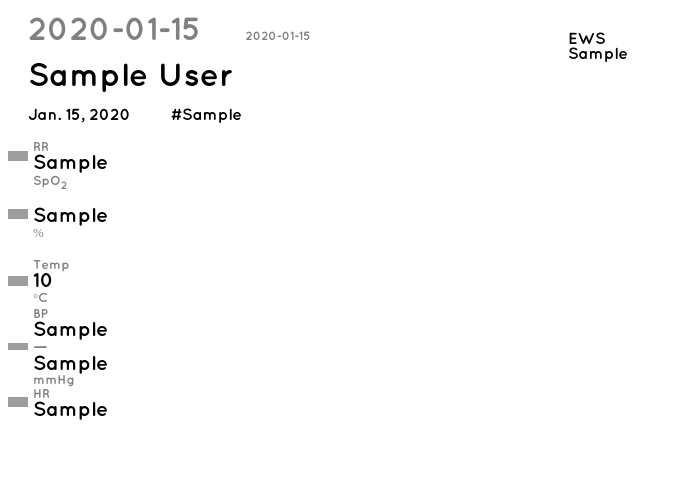
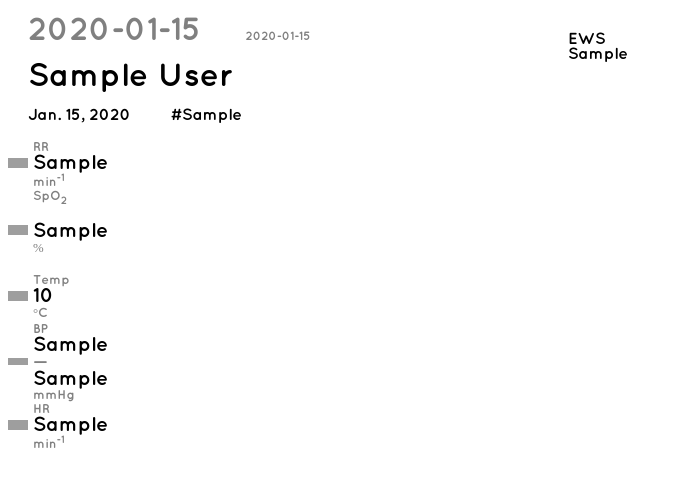
Before and after one commit to martinspeleo/graphgrid, a Django app: template graphs/templates/vitalsvis.html in a window 1280 px wide. Shown: the top 487 px of the page, without its empty margins (0-682 px from the left). Run offline with Django 3.2, Linux system fonts and the light colour scheme; tables that the repository leaves empty hold one stand-in row (values such as "Sample post"); the template is opened without the code that fills it: values that come from a table or form of the project are taken from there, most other values are stand-ins (such as "Sample title", 1, 10 or a date in 2020); grey boxes are pictures that could not be loaded.

```diff
--- a/graphs/templates/vitalsvis.html
+++ b/graphs/templates/vitalsvis.html
@@ -16,7 +16,7 @@
 		<td><img src="{% url "g" mrn=patient.mrn obs="Respiratory Rate" start=datetimeoneday end=datetimezerodays compass="NE" height=height width=width min_="-1" max_="40" refmin="12" refmax="20" %}" height={{ height }} width={{ width }}></td>
 		<td>
 			<span id="obslabel">RR</span>
-			<div id="obs">{{ recentRR }}</div>
+			<div id="obs">{{ recentRR }}</div><div id= "obsunits">min<sup>-1</sup></div>
 		</td>
 	</tr>
 	<tr>
@@ -48,9 +48,8 @@
 		<td><img src="{% url "g" mrn=patient.mrn obs="Heart Rate" start=datetimeoneday end=datetimezerodays compass="SE" height=height width=width min_="20" max_="180" refmin="50" refmax="100" %}" height={{ height }} width={{ width }}></td>
 		<td>
 			<span id="obslabel">HR</span>
-			<div id="obs">{{ recentHR }}</div>
+			<div id="obs">{{ recentHR }}</div><div id= "obsunits">min<sup>-1</sup></div>
 		</td>
 	</tr>
 </table>
-
 {% endblock %}
--- a/static/css/graph.css
+++ b/static/css/graph.css
@@ -12,7 +12,6 @@ font-family: 'QuicksandBold';
     font-weight: normal;
     font-style: normal;
 	}
-
 body {
 	width: 620px;
 }
```
Also changed, not shown: static/images/vitalvis-logo-trans.png (added).
